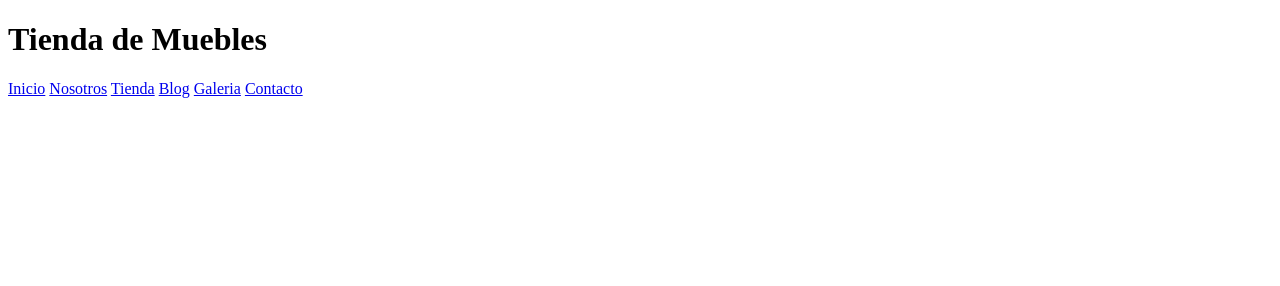
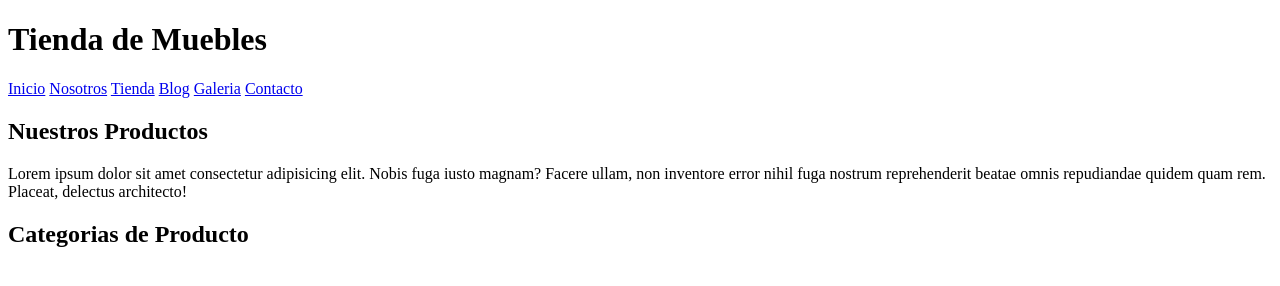
Before and after one commit to efrainhgmx/furniture-store, a plain HTML site: page index.html in a window 1280 px wide. Drawn offline with Linux system fonts and the light colour scheme.

Commit message:
Two main sections

```diff
--- a/index.html
+++ b/index.html
@@ -18,5 +18,14 @@
         <a href="#" rel="noopener noreferrer">Galeria</a>
         <a href="#" rel="noopener noreferrer">Contacto</a>
     </nav>
+
+    <section>
+        <h2>Nuestros Productos</h2>
+        <p>Lorem ipsum dolor sit amet consectetur adipisicing elit. Nobis fuga iusto magnam? Facere ullam, non inventore error nihil fuga nostrum reprehenderit beatae omnis repudiandae quidem quam rem. Placeat, delectus architecto!</p>
+    </section>
+
+    <section>
+        <h2>Categorias de Producto</h2>
+    </section>
 </body>
 </html>
```
